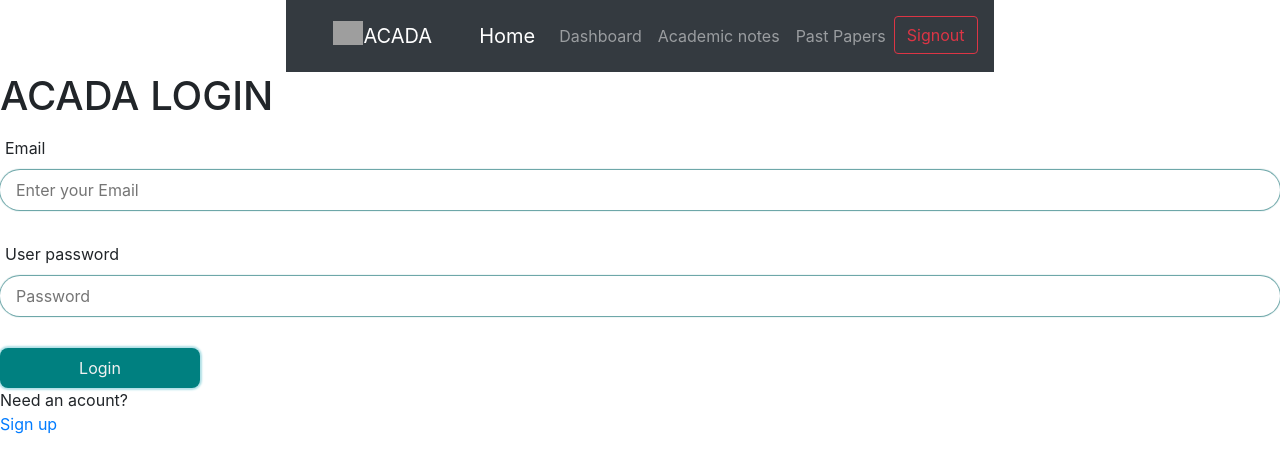
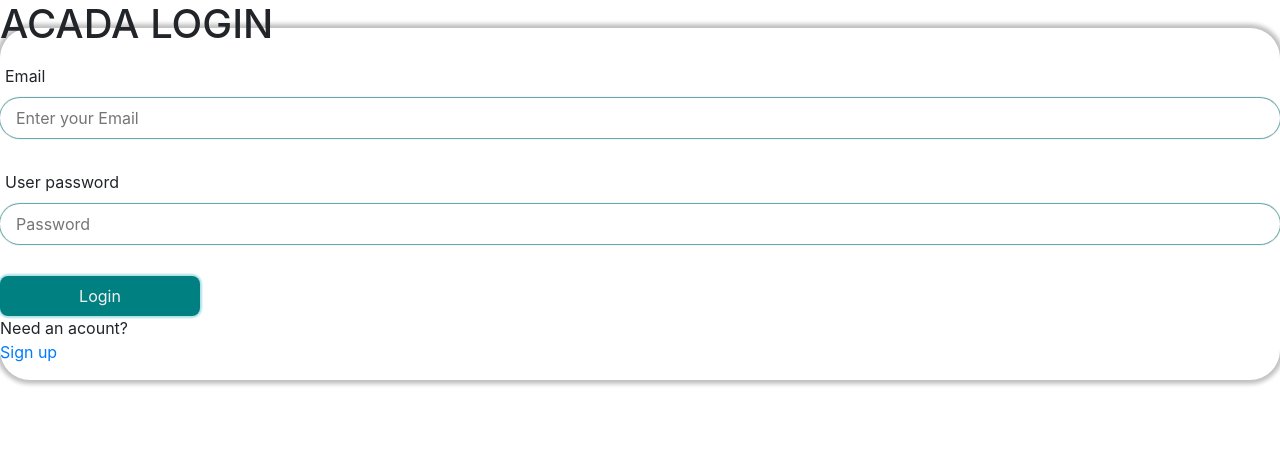
Before and after one commit to OwoyineJosephHastings/Acada-react, a React (Create React App) app: page /login in a window 1280 px wide. Shown: the top 472 px of the page. Built offline with nearby package versions, Linux system fonts and the light colour scheme; no server answers; grey boxes are pictures that could not be loaded.

Commit message:
Add files via upload

```diff
--- a/src/App.js
+++ b/src/App.js
@@ -14,7 +14,7 @@ function App() {
   return (
     <AuthProvider>
       <Router>
-        <Route path="/" component={Nav} />
+        <Route exact path="/" component={Nav} />
         <PrivateRoute exact path="/notes" component={Notes} />
         <Route exact path="/login" component={Login} />
         <Route exact path="/signup" component={SignUp} />
```
